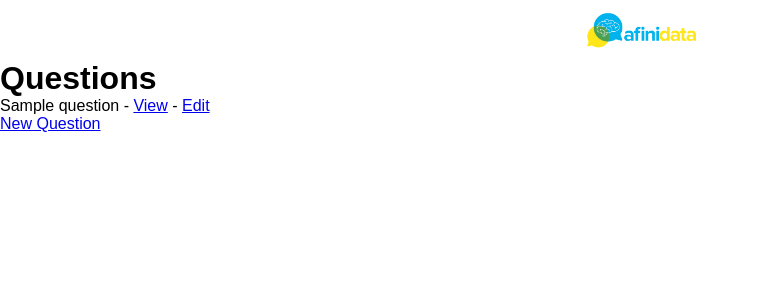
After one commit to tian2992/afinidata-content-manager, a Django app: page /posts/questions/ in a window 1280 px wide. The commit adds this page. Shown: the top 300 px of the page, without its empty margins (0-759 px from the left). Run offline with Django 3.2, Linux system fonts and the light colour scheme; tables that the repository leaves empty hold one stand-in row (values such as "Sample post"); parts of the project's set-up code (start-up, migrations or seed data) failed here and were passed over.

Commit message:
Create questions, service to cuestions and activities.

```diff
--- a/posts/models.py
+++ b/posts/models.py
@@ -7,6 +7,10 @@ class Post(models.Model):
     type = models.CharField(max_length=255)
     content = models.TextField(null=True)
     author = models.CharField(null=True, default="", max_length=255)
+    min_range = models.IntegerField(null=True, default=0)
+    max_range = models.IntegerField(null=True, default=72)
+    preview = models.TextField(null=True)
+    area_id = models.IntegerField(null=True, default=1)
     created_at = models.DateTimeField(auto_now_add=True)
     updated_at = models.DateTimeField(auto_now=True)
 
@@ -63,3 +67,16 @@ class Label(models.Model):
 
     class Meta:
         app_label = 'posts'
+
+
+class Question(models.Model):
+    name = models.CharField(max_length=255, unique=True)
+    post = models.ForeignKey(Post, on_delete=models.CASCADE)
+    created_at = models.DateTimeField(auto_now_add=True)
+    updated_at = models.DateTimeField(auto_now=True)
+
+    def __str__(self):
+        return self.name
+
+    class Meta:
+        app_label = 'posts'
--- a/posts/static/stylesheets/style.css
+++ b/posts/static/stylesheets/style.css
@@ -114,6 +114,7 @@ header h1 {
 }
 
 .post-form input[type="text"],
+.post-form input[type="number"],
 .post-form input[type="email"],
 .post-form textarea,
 .post-form select {
--- /dev/null
+++ b/posts/templates/posts/questions.html
@@ -0,0 +1,18 @@
+{% extends 'posts/base.html' %}
+
+{% block title %}Afinidata | Questions{% endblock %}
+
+{% block content %}
+    <h1>Questions</h1>
+
+    <ul>
+        {% for question in questions %}
+            <li>{{ question.name }} -
+                <a href="{% url 'posts:question' id=question.pk %}">View</a> -
+                <a href="{% url 'posts:edit-question' id=question.pk %}">Edit</a>
+            </li>
+        {% endfor %}
+    </ul>
+
+    <a href="{% url 'posts:new-question' %}">New Question</a>
+{% endblock %}
--- a/posts/urls.py
+++ b/posts/urls.py
@@ -2,7 +2,9 @@ from django.urls import path
 from posts.views import HomeView, new_post, post, \
      edit_interaction, feedback, edit_post, create_tag, \
      tags, set_tag_to_post, get_tags_for_post, remove_tag_for_post, \
-     StatisticsView, PostsListView, set_user_send
+     StatisticsView, PostsListView, set_user_send, post_by_limits, \
+     QuestionsView, CreateQuestion, EditQuestion, QuestionView, \
+     question_by_post, set_interaction_to_post
 
 app_name = 'posts'
 
@@ -10,6 +12,7 @@ urlpatterns = [
     path('', HomeView.as_view(), name="home"),
     path('<int:id>/', post, name="post"),
     path('new/', new_post, name="new"),
+    path('<int:id>/set_interaction/', set_interaction_to_post, name='set_interaction'),
     path('interaction/<int:id>/edit/', edit_interaction, name="interaction-edit"),
     path('feedback/', feedback, name="feedback"),
     path('<int:id>/edit', edit_post, name="edit-post"),
@@ -20,5 +23,11 @@ urlpatterns = [
     path('<int:id>/get_tags', get_tags_for_post, name="get-tags-for-post"),
     path('<int:id>/remove_tag', remove_tag_for_post, name='remove-tag-for-post'),
     path('list/', PostsListView.as_view(), name="posts-list"),
-    path('set_user_send/', set_user_send, name='set-user-send')
+    path('set_user_send/', set_user_send, name='set-user-send'),
+    path('by_limit/', post_by_limits, name='posts_by_limit'),
+    path('questions/<int:id>/', QuestionView.as_view(), name='question'),
+    path('questions/', QuestionsView.as_view(), name='questions'),
+    path('questions/new/', CreateQuestion.as_view(), name='new-question'),
+    path('questions/<int:id>/edit/', EditQuestion.as_view(), name='edit-question'),
+    path('<int:id>/questions/', question_by_post, name='question_by_post')
 ]
--- a/posts/views.py
+++ b/posts/views.py
@@ -1,7 +1,7 @@
-from django.views.generic import TemplateView
-from posts.models import Post, Interaction, Feedback, Label
+from django.views.generic import TemplateView, UpdateView, CreateView
+from posts.models import Post, Interaction, Feedback, Label, Question
 from django.shortcuts import get_object_or_404, render, redirect
-from posts.forms import CreatePostFormModel, CreatePostForm
+from posts.forms import UpdatePostFormModel, CreatePostForm, QuestionForm
 from django.http import JsonResponse, Http404
 from django.views.decorators.csrf import csrf_exempt
 from django.conf import settings
@@ -9,6 +9,7 @@ from django.core import serializers
 from messenger_users.models import User
 from datetime import datetime
 import math
+import random
 
 
 class HomeView(TemplateView):
@@ -356,8 +357,15 @@ def edit_post(request, id):
             post_to_edit.content = request.POST['content'] if request.POST['content'] else None
             post_to_edit.type = request.POST['type'] if request.POST['type'] else None
             post_to_edit.author = request.POST['author'] if request.POST['author'] else None
-            post_to_edit.save()
-
+            post_to_edit.min_range = request.POST['min_range'] if request.POST['min_range'] else None
+            post_to_edit.max_range = request.POST['max_range'] if request.POST['max_range'] else None
+            post_to_edit.area_id = request.POST['area_id'] if request.POST['area_id'] else None
+            post_to_edit.preview = request.POST['preview'] if request.POST['preview'] else None
+            print(post_to_edit)
+            print(request.POST)
+            result = post_to_edit.save()
+            print('result')
+            print(result)
         except:
             print('not found')
             pass
@@ -555,3 +563,119 @@ class PostsListView(TemplateView):
         context['posts'] = posts
 
         return context
+
+
+def post_by_limits(request):
+    if request.method == 'POST':
+        return JsonResponse(dict(status='error', error='Invalid method.'))
+
+    try:
+        value = int(request.GET['value'])
+    except Exception as e:
+        return JsonResponse(dict(status='error', error='Invalid params.'))
+
+    posts = Post.objects.filter(min_range__lte=value, max_range__gte=value)
+    if posts.count() <= 0:
+        return JsonResponse(dict(status='error', error='Not posts founded with value'))
+
+    rand_limit = random.randrange(0, posts.count())
+    service_post = posts[rand_limit]
+    return JsonResponse(dict(
+        set_attributes=dict(
+            post_id=service_post.pk,
+            post_uri=service_post.content,
+            post_preview=service_post.preview,
+            post_title=service_post.name
+        ),
+        messages=[]
+    ))
+
+
+class QuestionsView(TemplateView):
+    template_name = 'posts/questions.html'
+
+    def get_context_data(self, **kwargs):
+        questions = Question.objects.all()
+        return dict(questions=questions)
+
+
+class CreateQuestion(CreateView):
+    model = Question
+    template_name = 'posts/new-question.html'
+    fields = ('name', 'post')
+
+    def form_valid(self, form):
+        form.save()
+        return redirect('posts:questions')
+
+
+class EditQuestion(UpdateView):
+    model = Question
+    template_name = 'posts/question-edit.html'
+    fields = ('name', 'post')
+    pk_url_kwarg = 'id'
+    context_object_name = 'question'
+
+    def form_valid(self, form):
+        question = form.save()
+        return redirect('posts:questions')
+
+
+class QuestionView(TemplateView):
+    template_name = 'posts/question.html'
+
+    def get_context_data(self, **kwargs):
+        question = get_object_or_404(Question, pk=kwargs['id'])
+        return dict(question=question)
+
+
+@csrf_exempt
+def question_by_post(request, id):
+    if request.method == 'POST':
+        return JsonResponse(dict(status='error', error='Invalid method.'))
+
+    questions = Question.objects.filter(post_id=id)
+
+    if questions.count() <= 0:
+        return JsonResponse(dict(status='error', error='No questions for this post'))
+
+    random_limit = random.randrange(0, questions.count())
+    question = questions[random_limit]
+    print(question)
+    return JsonResponse(dict(
+        set_attributes=dict(
+            question_id=question.pk,
+            question_name=question.name
+        ),
+        messages=[]
+    ))
+
+
+@csrf_exempt
+def set_interaction_to_post(request, id):
+    if request.method == 'GET':
+        return JsonResponse(dict(status='error', error='Invalid method.'))
+
+    try:
+        username = request.POST['username']
+        user = User.objects.get(username=username)
+        post = Post.objects.get(id=id)
+    except Exception as e:
+        return JsonResponse(dict(status='error', error='Invalid params.'))
+
+    interaction = Interaction.objects.create(
+        post=post,
+        type=request.POST['interaction_type'],
+        channel_id=user.last_channel_id,
+        username=user.username,
+        user_id=user.pk,
+        bot_id=request.POST['bot_id']
+    )
+    return JsonResponse(dict(status='done', data=dict(
+        interaction=dict(
+            id=interaction.pk
+        ),
+        post=dict(
+            id=post.pk
+        )
+    )))
```
Also changed, not shown: posts/forms.py (+15 -4 lines), posts/templates/posts/edit.html (+16 -0 lines), posts/templates/posts/new-question.html (added, +15 -0 lines), posts/templates/posts/question-edit.html (added, +15 -0 lines), posts/templates/posts/question.html (added, +18 -0 lines).
